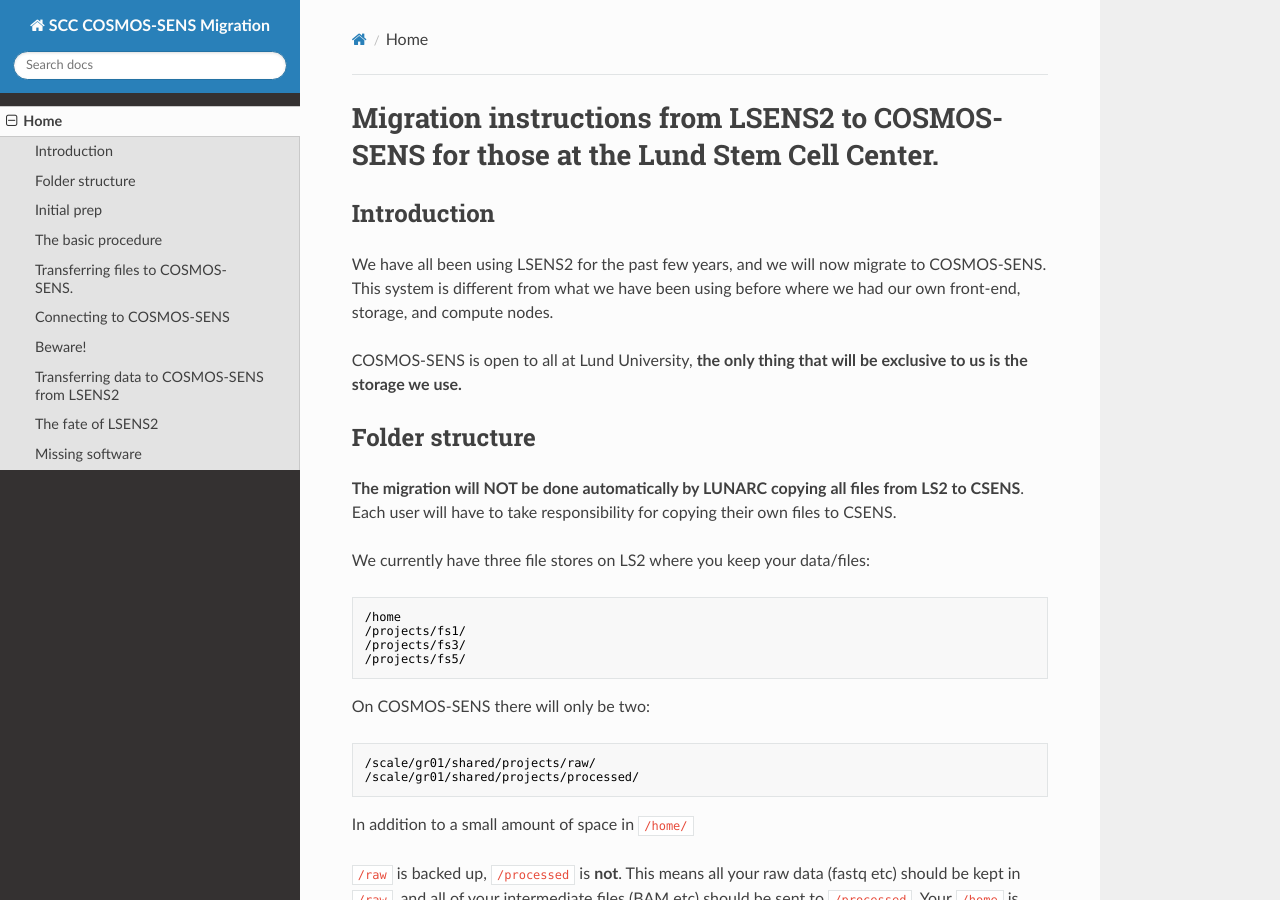
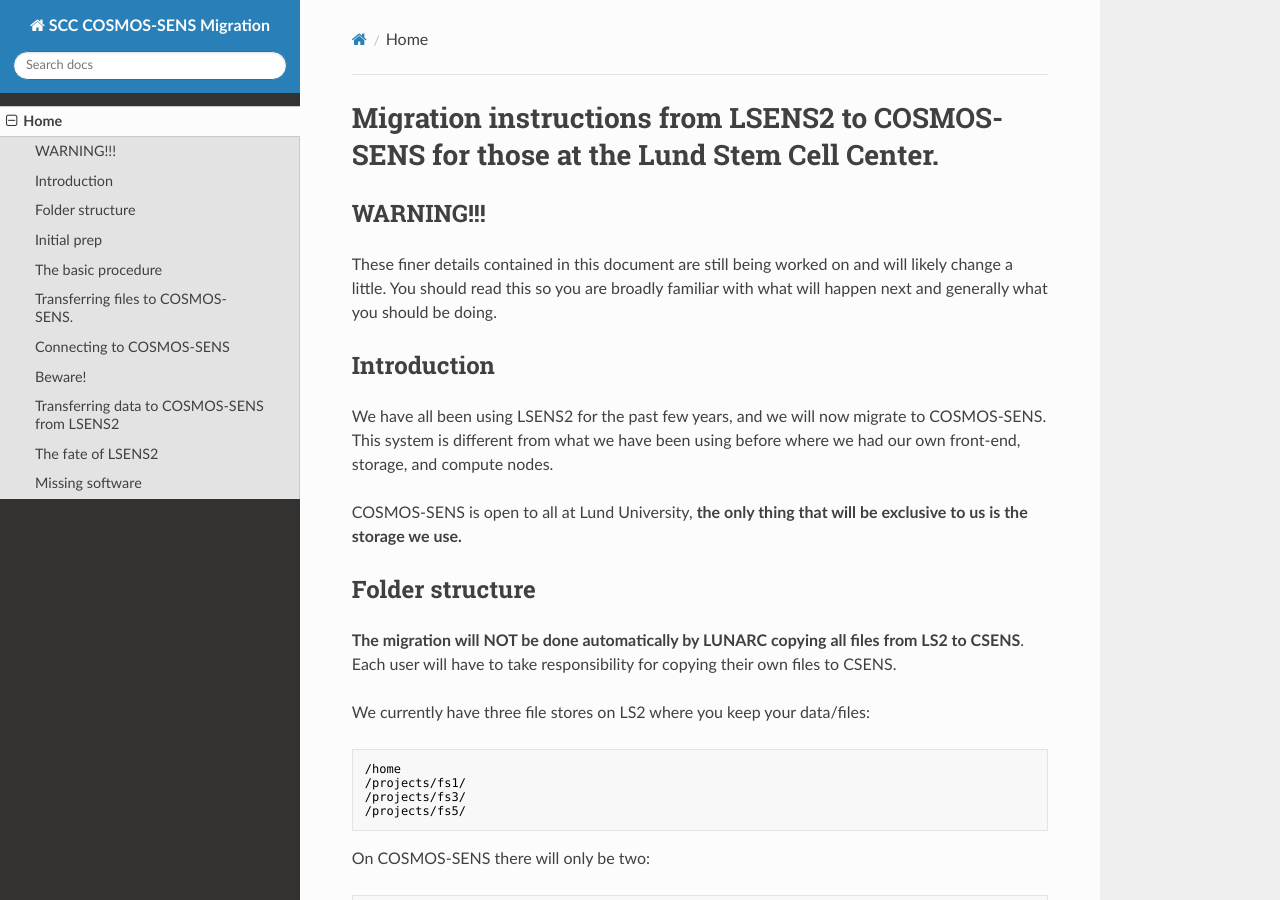
Before and after one commit to sccbioinformatics/CSENS_Migration_docs, an MkDocs documentation site: the page built from docs/index.md, in a window 1280 px wide and 900 px high. Built offline with MkDocs 1.6.1, drawn with Linux system fonts in a browser that asks for light colours; nearby versions of some CDN libraries.

Commit message:
lunarc suggestions

```diff
--- a/docs/index.md
+++ b/docs/index.md
@@ -1,4 +1,7 @@
 # Migration instructions from LSENS2 to COSMOS-SENS for those at the Lund Stem Cell Center.
+
+## WARNING!!!
+These finer details contained in this document are still being worked on and will likely change a little. You should read this so you are broadly familiar with what will happen next and generally what you should be doing.
 
 ## Introduction
 We have all been using LSENS2 for the past few years, and we will now migrate to COSMOS-SENS. This system is different from what we have been using before where we had our own front-end, storage, and compute nodes.
```
